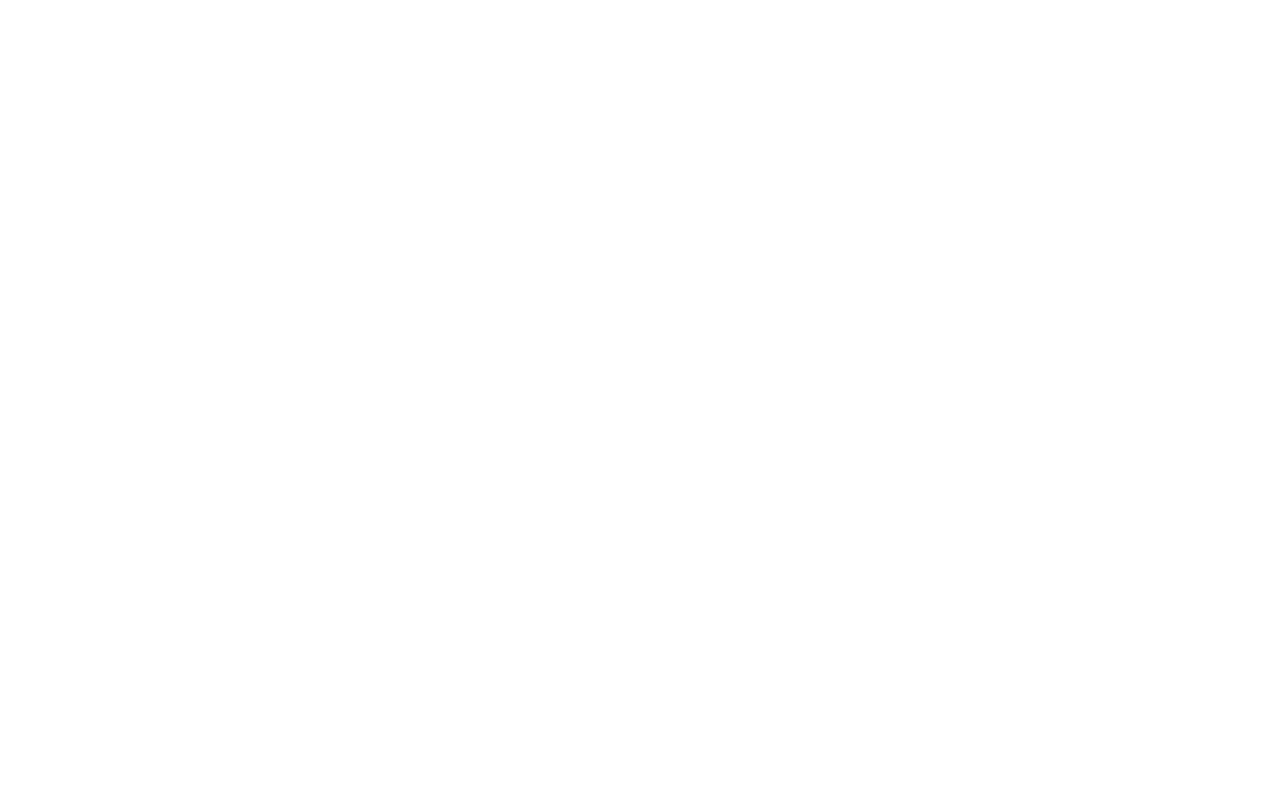
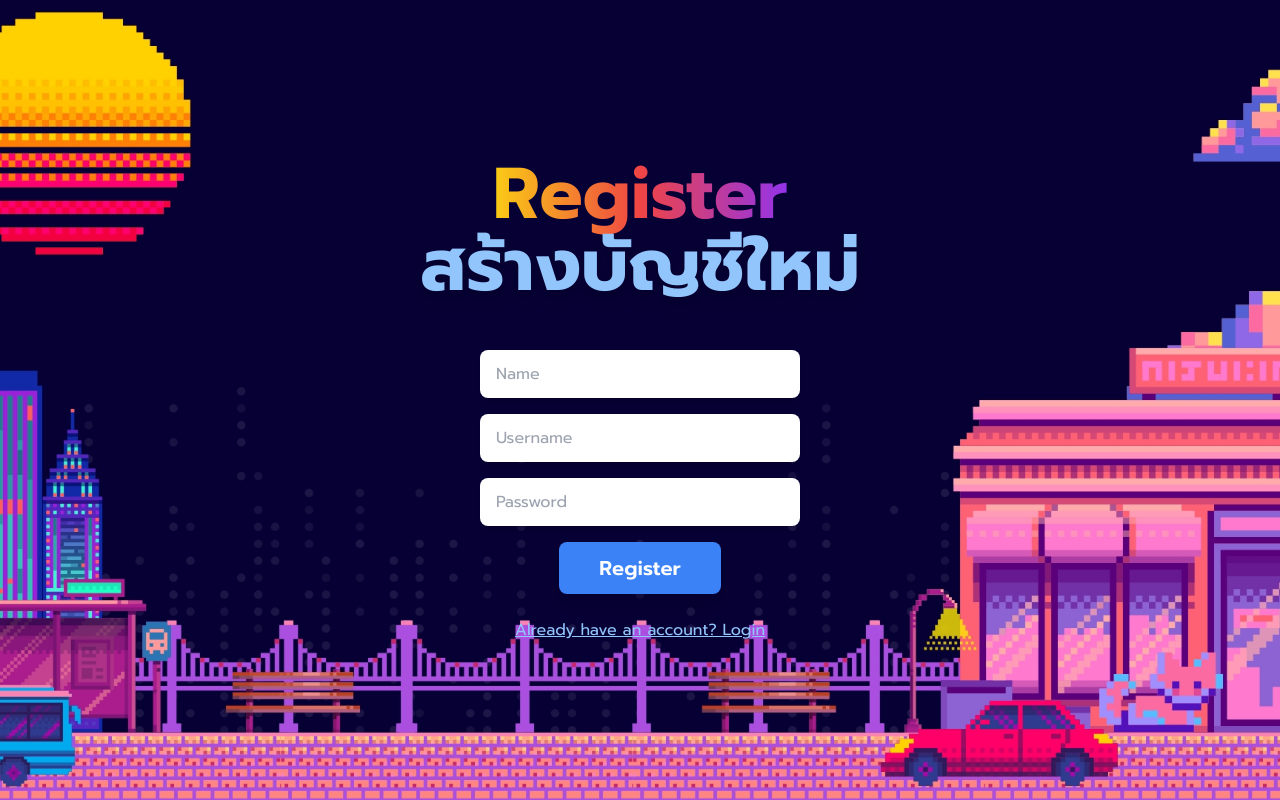
Before and after one commit to tripop0876449437/quizgame, a React (Vite) app: page /register in a window 1280 px wide. Before the commit this address had no page. Built offline with nearby package versions, Linux system fonts and the light colour scheme.

Commit message:
add register and login

```diff
--- a/package.json
+++ b/package.json
@@ -16,6 +16,7 @@
     "@fortawesome/react-fontawesome": "^0.2.2",
     "@reduxjs/toolkit": "^2.5.0",
     "firebase": "^11.2.0",
+    "jwt-decode": "^4.0.0",
     "prop-types": "^15.8.1",
     "react": "^18.3.1",
     "react-dom": "^18.3.1",
--- a/src/App.jsx
+++ b/src/App.jsx
@@ -9,6 +9,7 @@ import questionsData from './data/questions.json';
 import Logins from './pages/Login';
 import PrivateRoute from './components/PrivateRoute';
 import Players from './pages/Players';
+import Register from './pages/Register';
 
 function App() {
   const [answers, setAnswers] = useState({}); // เก็บคำตอบทั้งหมด
@@ -77,6 +78,7 @@ function App() {
           element={<Logins setIsAuthenticated={setIsAuthenticated} />}
         />
         <Route path="/players" element={<Players />} />
+        <Route path="/register" element={<Register />} />
       </Routes>
     </Router>
   );
--- a/src/pages/Login.jsx
+++ b/src/pages/Login.jsx
@@ -9,7 +9,8 @@ const Login = () => {
   const navigate = useNavigate();
   const [username, setUsername] = useState(''); // เก็บ Username
   const [password, setPassword] = useState(''); // เก็บ Password
-  const [error, setError] = useState(''); // เก็บข้อความ Error
+  const [error, setError] = useState(''); // ข้อความ Error
+  const [isLoading, setIsLoading] = useState(false); // สถานะการโหลด
 
   // ตรวจสอบสถานะผู้ใช้ที่ล็อกอิน
   useEffect(() => {
@@ -23,34 +24,41 @@ const Login = () => {
     return () => unsubscribe(); // Cleanup subscription
   }, [navigate]);
 
+  // ฟังก์ชัน Login ด้วย Google
   const handleGoogleLogin = async () => {
+    setError('');
+    setIsLoading(true);
     try {
       const result = await signInWithPopup(auth, googleProvider);
-      const user = result.user; // ข้อมูลผู้ใช้
+      const user = result.user;
+
       console.log('Google User:', user);
 
+      // บันทึกข้อมูลผู้ใช้ใน Firestore
       await setDoc(doc(db, 'players', user.uid), {
-        name: user.displayName,
+        name: user.displayName || 'Player',
         email: user.email,
         photoURL: user.photoURL,
         uid: user.uid,
         timestamp: new Date(),
       });
 
-      alert(`Welcome, ${user.displayName}`);
+      alert(`Welcome, ${user.displayName || 'Player'}`);
       navigate('/players'); // Redirect ไปหน้าผู้เล่น
     } catch (error) {
       console.error('Error during Google Login:', error);
-      alert('Google Login Failed.');
+      setError('Google Login Failed.');
+    } finally {
+      setIsLoading(false);
     }
   };
 
+  // ฟังก์ชัน Login ด้วย Username/Password
   const handleLogin = async (e) => {
-    e.preventDefault(); // ป้องกันการ Refresh หน้า
-    setError(''); // ล้างข้อความ Error ก่อนเริ่ม
-
+    e.preventDefault();
+    setError('');
+    setIsLoading(true);
     try {
-      // เรียก API Login
       const response = await fetch('https://apiquizgame.vercel.app/login', {
         method: 'POST',
         headers: { 'Content-Type': 'application/json' },
@@ -61,15 +69,19 @@ const Login = () => {
         throw new Error('Login failed. Please check your username and password.');
       }
 
-      const data = await response.json(); // ข้อมูลผู้ใช้จาก API
-      console.log('User logged in:', data);
+      const data = await response.json(); // ข้อมูลที่ได้จาก API
+      console.log('Login successful:', data);
 
-      // หลังจากล็อกอินสำเร็จ Redirect ไปหน้า Players
-      alert(`Welcome, ${data.username}`);
-      navigate('/players');
+      // เก็บ Token ลงใน localStorage
+      localStorage.setItem('authToken', data.token);
+
+      alert('Login successful!');
+      navigate('/players'); // Redirect ไปหน้า Players
     } catch (error) {
-      console.error('Error during Username/Password Login:', error);
-      setError(error.message); // แสดงข้อความ Error
+      console.error('Error during login:', error);
+      setError('Failed to login. Please try again.');
+    } finally {
+      setIsLoading(false);
     }
   };
 
@@ -87,12 +99,13 @@ const Login = () => {
       </h1>
       <p className="text-red-400 text-xl md:text-2xl mt-4">LOGIN GAME</p>
 
-
       {/* ปุ่ม Google */}
       <div className="flex flex-col items-center mt-10 gap-4">
         <button
-          className="bg-red-600 text-white font-semibold text-xl md:text-2xl py-4 px-10 rounded-lg shadow-lg hover:bg-red-700 transition-all flex items-center gap-4"
+          className={`bg-red-600 text-white font-semibold text-xl md:text-2xl py-4 px-10 rounded-lg shadow-lg hover:bg-red-700 transition-all flex items-center gap-4 ${isLoading ? 'opacity-50 cursor-not-allowed' : ''
+            }`}
           onClick={handleGoogleLogin}
+          disabled={isLoading}
         >
           <FontAwesomeIcon icon={faGoogle} size="lg" /> LOGIN GOOGLE
         </button>
@@ -112,6 +125,7 @@ const Login = () => {
           value={username}
           onChange={(e) => setUsername(e.target.value)}
           className="w-64 md:w-80 py-3 px-4 rounded-lg shadow-md text-gray-800"
+          required
         />
         <input
           type="password"
@@ -119,13 +133,23 @@ const Login = () => {
           value={password}
           onChange={(e) => setPassword(e.target.value)}
           className="w-64 md:w-80 py-3 px-4 rounded-lg shadow-md text-gray-800"
+          required
         />
         {error && <p className="text-red-500">{error}</p>}
         <button
           type="submit"
-          className="bg-blue-500 text-white font-semibold text-xl py-3 px-10 rounded-lg shadow-lg hover:bg-blue-600 transition-all"
+          className={`bg-blue-500 text-white font-semibold text-xl py-3 px-10 rounded-lg shadow-lg hover:bg-blue-600 transition-all ${isLoading ? 'opacity-50 cursor-not-allowed' : ''
+            }`}
+          disabled={isLoading}
         >
           Login
+        </button>
+        {/* ปุ่มกลับไปหน้า Login */}
+        <button
+          onClick={() => navigate('/register')}
+          className="mt-6 text-blue-300 underline hover:text-blue-400"
+        >
+          Already have an account? Login
         </button>
       </form>
     </div>
--- a/src/pages/Register.jsx
+++ b/src/pages/Register.jsx
@@ -1,107 +1,112 @@
 import React, { useState } from 'react';
-import axios from 'axios';
 import { useNavigate } from 'react-router-dom';
 
 const Register = () => {
-  const [formData, setFormData] = useState({
-    username: '',
-    email: '',
-    password: '',
-  });
-  const [error, setError] = useState(null);
-  const [success, setSuccess] = useState(false);
   const navigate = useNavigate();
+  const [name, setName] = useState(''); // เก็บชื่อ
+  const [username, setUsername] = useState(''); // เก็บ Username
+  const [password, setPassword] = useState(''); // เก็บ Password
+  const [error, setError] = useState(''); // เก็บข้อความ Error
+  const [success, setSuccess] = useState(''); // เก็บข้อความสำเร็จ
 
-  // จัดการการเปลี่ยนค่าในฟอร์ม
-  const handleChange = (e) => {
-    setFormData({
-      ...formData,
-      [e.target.name]: e.target.value,
-    });
-  };
-
-  // ส่งข้อมูลไปยัง API
-  const handleSubmit = async (e) => {
-    e.preventDefault(); // ป้องกันการรีเฟรชหน้า
-    setError(null); // ล้างข้อความแสดงข้อผิดพลาด
+  const handleRegister = async (e) => {
+    e.preventDefault(); // ป้องกันการ Refresh หน้า
+    setError(''); // ล้างข้อความ Error ก่อนเริ่ม
+    setSuccess(''); // ล้างข้อความ Success ก่อนเริ่ม
 
     try {
-      const response = await axios.post('https://apiquizgame.vercel.app/register', formData);
-      console.log('Register Success:', response.data);
-      setSuccess(true);
+      // เรียก API Register
+      const response = await fetch('https://apiquizgame.vercel.app/register', {
+        method: 'POST',
+        headers: { 'Content-Type': 'application/json' },
+        body: JSON.stringify({
+          name,
+          username,
+          password,
+        }),
+      });
 
-      // Redirect ไปหน้า Login หลังจากลงทะเบียนสำเร็จ
+      if (!response.ok) {
+        throw new Error('Registration failed. Please try again.');
+      }
+
+      const data = await response.json(); // ข้อมูลที่ได้จาก API
+      console.log('User registered:', data);
+
+      // แสดงข้อความสำเร็จ และ Redirect ไปหน้า Login
+      setSuccess('Registration successful! Redirecting to login...');
       setTimeout(() => {
-        navigate('/login');
+        navigate('/login'); // Redirect หลังลงทะเบียนสำเร็จ
       }, 2000);
     } catch (error) {
-      console.error('Register Error:', error);
-      setError(error.response?.data?.message || 'Registration failed');
+      console.error('Error during registration:', error);
+      setError('Registration failed. Please check your information.');
     }
   };
 
   return (
-    <div className="h-screen w-screen bg-gray-900 flex flex-col items-center justify-center text-white">
-      <h1 className="text-4xl font-bold mb-6">Register</h1>
+    <div className="h-screen w-screen bg-quiz-bg bg-cover bg-center flex flex-col items-center justify-center">
+      {/* หัวข้อหลัก */}
+      <h1 className="text-white text-center text-5xl md:text-7xl font-extrabold mb-6 leading-tight">
+        <span className="bg-gradient-to-r from-yellow-400 via-red-500 to-purple-600 text-transparent bg-clip-text">
+          Register
+        </span>
+        <br />
+        <span className="text-blue-300 drop-shadow-lg">สร้างบัญชีใหม่</span>
+      </h1>
 
       {/* ฟอร์มลงทะเบียน */}
-      <form onSubmit={handleSubmit} className="bg-gray-800 p-8 rounded-lg shadow-md w-96">
-        <div className="mb-4">
-          <label htmlFor="username" className="block text-sm font-semibold">
-            Username
-          </label>
+      <form onSubmit={handleRegister} className="flex flex-col items-center mt-6 gap-4">
+        {/* ชื่อ */}
         <input
           type="text"
-            id="username"
-            name="username"
-            value={formData.username}
-            onChange={handleChange}
-            className="w-full mt-2 p-2 rounded-lg bg-gray-700 text-white focus:outline-none focus:ring focus:ring-blue-500"
+          placeholder="Name"
+          value={name}
+          onChange={(e) => setName(e.target.value)}
+          className="w-64 md:w-80 py-3 px-4 rounded-lg shadow-md text-gray-800"
           required
         />
-        </div>
-        <div className="mb-4">
-          <label htmlFor="email" className="block text-sm font-semibold">
-            Email
-          </label>
+
+        {/* Username */}
         <input
-            type="email"
-            id="email"
-            name="email"
-            value={formData.email}
-            onChange={handleChange}
-            className="w-full mt-2 p-2 rounded-lg bg-gray-700 text-white focus:outline-none focus:ring focus:ring-blue-500"
+          type="text"
+          placeholder="Username"
+          value={username}
+          onChange={(e) => setUsername(e.target.value)}
+          className="w-64 md:w-80 py-3 px-4 rounded-lg shadow-md text-gray-800"
           required
         />
-        </div>
-        <div className="mb-4">
-          <label htmlFor="password" className="block text-sm font-semibold">
-            Password
-          </label>
+
+        {/* Password */}
         <input
           type="password"
-            id="password"
-            name="password"
-            value={formData.password}
-            onChange={handleChange}
-            className="w-full mt-2 p-2 rounded-lg bg-gray-700 text-white focus:outline-none focus:ring focus:ring-blue-500"
+          placeholder="Password"
+          value={password}
+          onChange={(e) => setPassword(e.target.value)}
+          className="w-64 md:w-80 py-3 px-4 rounded-lg shadow-md text-gray-800"
           required
         />
-        </div>
 
-        {/* ข้อความแสดงข้อผิดพลาด */}
-        {error && <p className="text-red-500 text-sm mb-4">{error}</p>}
+        {/* ข้อความแสดงสถานะ */}
+        {error && <p className="text-red-500">{error}</p>}
+        {success && <p className="text-green-500">{success}</p>}
 
-        {/* ข้อความสำเร็จ */}
-        {success && <p className="text-green-500 text-sm mb-4">Registration successful! Redirecting to login...</p>}
-
+        {/* ปุ่มลงทะเบียน */}
         <button
           type="submit"
-          className="w-full bg-blue-600 hover:bg-blue-700 text-white py-2 px-4 rounded-lg font-semibold transition-all"
+          className="bg-blue-500 text-white font-semibold text-xl py-3 px-10 rounded-lg shadow-lg hover:bg-blue-600 transition-all"
         >
           Register
         </button>
       </form>
+
+      {/* ปุ่มกลับไปหน้า Login */}
+      <button
+        onClick={() => navigate('/login')}
+        className="mt-6 text-blue-300 underline hover:text-blue-400"
+      >
+        Already have an account? Login
+      </button>
     </div>
   );
 };
```
Also changed, not shown: src/pages/Players.jsx (+43 -31 lines), 1 other file (tests, documents, lock files or other folders). Lines whose indentation alone changed are shown as unchanged.
